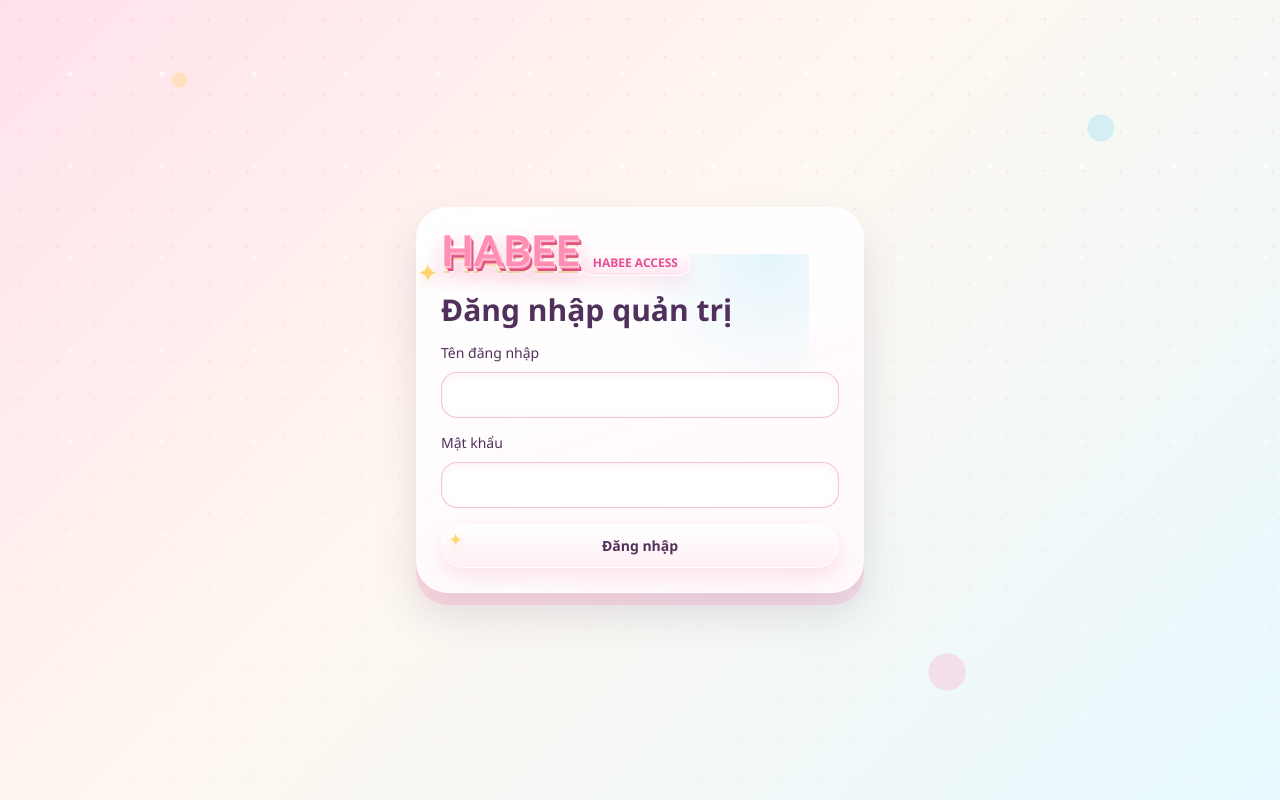
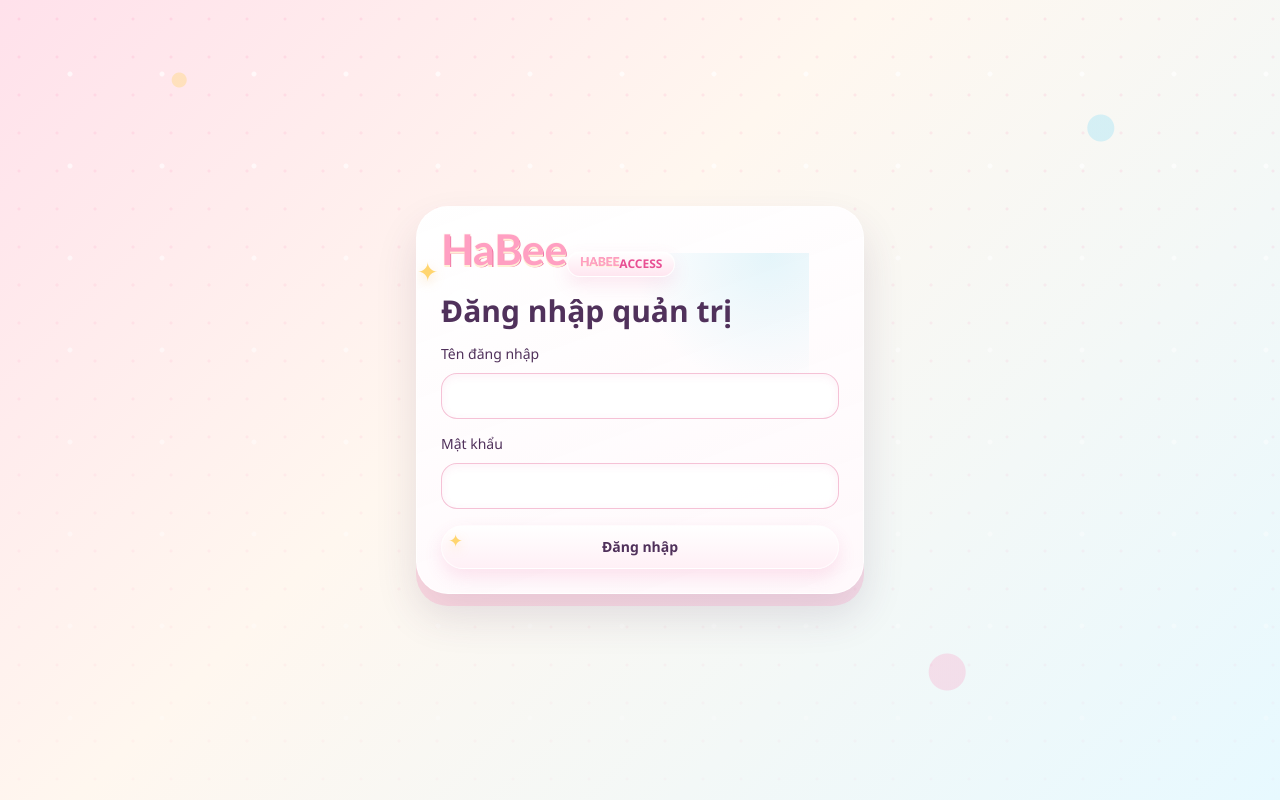
Before and after one commit to TuanKhaiAI2005/HaBee-Photobooth, a Next.js app: page /admin/login in a window 1280 px wide. Built offline with nearby package versions, Linux system fonts and the light colour scheme; no server answers.

Commit message:
update n time

```diff
--- a/src/app/admin/history/page.tsx
+++ b/src/app/admin/history/page.tsx
@@ -1,5 +1,11 @@
 import Link from "next/link";
 import { AdminNav } from "@/app/admin/admin-nav";
+import { ConfirmForm } from "@/app/components/confirm-form";
+import {
+  deleteAllHistoryAction,
+  deleteHistoryByDateAction,
+  deleteHistoryTicketAction,
+} from "@/lib/admin/history-actions";
 import { requireAdmin } from "@/lib/auth/guards";
 import { listHistory } from "@/lib/admin/history";
 import { prisma } from "@/lib/prisma";
@@ -59,6 +65,27 @@ export default async function AdminHistoryPage({ searchParams }: HistoryPageProp
         <Link className="photo-button-secondary" href="/admin/history">Xóa bộ lọc</Link>
       </form>
 
+      <section className="photo-card-soft grid gap-4 lg:grid-cols-2">
+        <ConfirmForm
+          action={deleteHistoryByDateAction}
+          className="grid gap-3 sm:grid-cols-[1fr_auto]"
+          confirmMessage="Xóa vĩnh viễn tất cả lịch sử đã kết thúc trong ngày này? Thao tác này không thể hoàn tác."
+          pendingLabel="Đang xóa..."
+          submitLabel="Xóa lịch sử ngày"
+        >
+          <input className="photo-input" defaultValue={data.filters.from ?? ""} name="date" type="date" />
+        </ConfirmForm>
+        <ConfirmForm
+          action={deleteAllHistoryAction}
+          className="flex flex-wrap items-center gap-3 lg:justify-end"
+          confirmMessage="Xóa vĩnh viễn tất cả lịch sử đã kết thúc? Thao tác này không thể hoàn tác."
+          pendingLabel="Đang xóa..."
+          submitLabel="Xóa tất cả lịch sử"
+        >
+          <span className="text-sm text-[var(--color-muted-text)]">Chỉ xóa vé đã hoàn tất, đã hủy hoặc vắng mặt.</span>
+        </ConfirmForm>
+      </section>
+
       <section className="photo-card-soft">
         {data.tickets.length === 0 ? (
           <p className="text-sm text-[var(--color-muted-text)]">Không có lịch sử phù hợp bộ lọc.</p>
@@ -83,6 +110,15 @@ export default async function AdminHistoryPage({ searchParams }: HistoryPageProp
                   <div><dt className="font-bold">Thời lượng</dt><dd>{ticket.duration}</dd></div>
                   <div><dt className="font-bold">Trạng thái cuối</dt><dd>{ticketStatusLabel(ticket.status)}</dd></div>
                 </dl>
+                <ConfirmForm
+                  action={deleteHistoryTicketAction}
+                  className="mt-4 flex flex-wrap items-center gap-3"
+                  confirmMessage={`Xóa vĩnh viễn lịch sử ${ticket.ticketCode}? Thao tác này không thể hoàn tác.`}
+                  pendingLabel="Đang xóa..."
+                  submitLabel="Xóa lịch sử"
+                >
+                  <input name="id" type="hidden" value={ticket.id} />
+                </ConfirmForm>
               </article>
             ))}
           </div>
--- a/src/app/admin/page.tsx
+++ b/src/app/admin/page.tsx
@@ -1,6 +1,6 @@
 import Link from "next/link";
 import { AdminNav } from "@/app/admin/admin-nav";
-import { BrandMark } from "@/app/components/brand-mark";
+import { BrandMark, HaBeeLogoText } from "@/app/components/brand-mark";
 import { requireAdmin } from "@/lib/auth/guards";
 import { prisma } from "@/lib/prisma";
 import { todayVietnamUtcRange } from "@/lib/timezone";
@@ -56,7 +56,7 @@ export default async function AdminPage() {
         </div>
         <div className="admin-overview-content">
           <span className="admin-status-pill">San sang van hanh</span>
-          <h1>Bang dieu khien HaBee</h1>
+          <h1>Bang dieu khien <HaBeeLogoText /></h1>
           <p>Dang dang nhap: {account.fullName}.</p>
           <div className="admin-overview-actions" aria-label="Tac vu nhanh">
             <Link className="photo-button" href="/admin/rooms">
--- a/src/app/components/brand-mark.tsx
+++ b/src/app/components/brand-mark.tsx
@@ -2,10 +2,18 @@ type BrandMarkProps = {
   compact?: boolean;
 };
 
+type HaBeeLogoTextProps = {
+  className?: string;
+};
+
+export function HaBeeLogoText({ className }: HaBeeLogoTextProps) {
+  return <span className={className ? `habee-logo-text ${className}` : "habee-logo-text"}>HaBee</span>;
+}
+
 export function BrandMark({ compact = false }: BrandMarkProps) {
   return (
     <div className={compact ? "brand-mark brand-mark-compact" : "brand-mark"} aria-label="HaBee Photobooth">
-      <span className="brand-bubble">HABEE</span>
+      <span className="brand-bubble">HaBee</span>
       {!compact ? <span className="brand-script">Photobooth</span> : null}
       {!compact ? (
         <span className="brand-tagline">Chụp ảnh Hàn Quốc - Chụp ảnh lấy ngay</span>
--- a/src/app/components/login-form.tsx
+++ b/src/app/components/login-form.tsx
@@ -1,7 +1,7 @@
 "use client";
 
 import { useActionState } from "react";
-import { BrandMark } from "@/app/components/brand-mark";
+import { BrandMark, HaBeeLogoText } from "@/app/components/brand-mark";
 import type { LoginActionState } from "@/lib/auth/actions";
 
 type LoginFormProps = {
@@ -22,7 +22,7 @@ export function LoginForm({ action, fieldName, fieldLabel, heading, passwordLabe
       <form action={formAction} className="photo-card habee-decor grid w-full max-w-md gap-4">
         <div>
           <BrandMark compact />
-          <p className="photo-badge mt-4">HaBee access</p>
+          <p className="photo-badge mt-4"><HaBeeLogoText /> access</p>
         </div>
         <h1 className="text-3xl font-black text-[var(--color-ink)]">{heading}</h1>
         <label className="grid gap-2 text-sm font-medium text-[var(--color-navy)]">
--- a/src/app/globals.css
+++ b/src/app/globals.css
@@ -378,26 +378,37 @@ body::before {
   }
 
   .brand-bubble {
-    color: #ff8db4;
+    display: inline-block;
+    color: #ff9fc2;
     font-family: "Arial Rounded MT Bold", "Cooper Black", "Trebuchet MS", var(--font-ui);
     font-size: clamp(2.15rem, 8vw, 6.35rem);
     font-weight: 900;
     letter-spacing: 0;
-    -webkit-text-stroke: 0.06em #fffaf1;
+    -webkit-text-stroke: 0.045em #fffaf4;
     paint-order: stroke fill;
+    -webkit-text-fill-color: #ff9fc2;
     text-shadow:
-      0 -0.08em 0 rgb(255 255 255 / 0.72),
-      0.025em 0.035em 0 #ffbfd3,
-      0.045em 0.065em 0 #f36f9d,
-      0.075em 0.105em 0 #dc507e,
-      0 0.11em 0 #fff0d8,
-      0 0.17em 0 rgb(238 185 105 / 0.52),
-      0 0.27em 0.42em rgb(219 85 125 / 0.26),
-      0 0.04em 0.22em rgb(255 255 255 / 0.96);
-    filter:
-      drop-shadow(0 0.05em 0.04em rgb(255 255 255 / 0.92))
-      drop-shadow(0 0.15em 0.18em rgb(255 117 173 / 0.18));
+      0 0.055em 0 #fff0d6,
+      0.025em 0.045em 0 #f06fa2;
+    filter: none;
     transform: translateY(-0.02em);
+  }
+
+  .habee-logo-text {
+    display: inline-block;
+    color: #ff9fc2;
+    font-family: "Arial Rounded MT Bold", "Cooper Black", "Trebuchet MS", var(--font-ui);
+    font-weight: 900;
+    letter-spacing: 0;
+    line-height: 0.92;
+    vertical-align: -0.03em;
+    -webkit-text-stroke: 0.032em #fffaf4;
+    paint-order: stroke fill;
+    -webkit-text-fill-color: #ff9fc2;
+    text-shadow:
+      0 0.05em 0 #fff0d6,
+      0.022em 0.04em 0 #f06fa2;
+    filter: none;
   }
 
   .brand-script {
--- a/src/app/rooms/page.tsx
+++ b/src/app/rooms/page.tsx
@@ -3,7 +3,7 @@ import { prisma } from "@/lib/prisma";
 import { listPublicRooms } from "@/lib/public/tickets";
 import { roomStatusLabel } from "@/lib/labels";
 import { QueueConnectionIndicator } from "@/app/components/connection-indicator";
-import { BrandMark } from "@/app/components/brand-mark";
+import { BrandMark, HaBeeLogoText } from "@/app/components/brand-mark";
 
 export const dynamic = "force-dynamic";
 
@@ -16,7 +16,7 @@ export default async function PublicRoomsPage() {
       <section className="photo-card habee-decor grid gap-5 md:grid-cols-[1fr_auto] md:items-center">
         <div>
           <BrandMark compact />
-          <p className="photo-badge mt-4">HaBee Photobooth</p>
+          <p className="photo-badge mt-4"><HaBeeLogoText /> Photobooth</p>
           <h1 className="mt-3 text-3xl font-black text-[var(--color-navy)] sm:text-4xl">
             Chọn phòng để lấy vé hàng đợi
           </h1>
--- /dev/null
+++ b/src/lib/admin/history-actions.ts
@@ -0,0 +1,129 @@
+"use server";
+
+import { Prisma, type QueueTicketStatus } from "@prisma/client";
+import { revalidatePath } from "next/cache";
+import { z } from "zod";
+import { actionError, actionOk, type AdminActionState } from "@/lib/admin/action-state";
+import { requireAdmin } from "@/lib/auth/guards";
+import { prisma } from "@/lib/prisma";
+import { vietnamDateToUtcRange } from "@/lib/timezone";
+
+const historyTicketIdSchema = z.object({
+  id: z.string().uuid(),
+});
+
+const historyDateSchema = z.object({
+  date: z.string().regex(/^\d{4}-\d{2}-\d{2}$/),
+});
+
+const deletableStatuses = ["COMPLETED", "CANCELLED", "NO_SHOW"] as const satisfies QueueTicketStatus[];
+
+function revalidateHistoryPaths(): void {
+  revalidatePath("/admin/history");
+  revalidatePath("/admin");
+}
+
+async function deleteHistoryByWhere(where: Prisma.QueueTicketWhereInput): Promise<number> {
+  const result = await prisma.$transaction(async (tx) => {
+    await tx.queueEvent.deleteMany({
+      where: {
+        ticket: {
+          is: where,
+        },
+      },
+    });
+
+    return tx.queueTicket.deleteMany({ where });
+  });
+
+  revalidateHistoryPaths();
+  return result.count;
+}
+
+export async function deleteHistoryTicketAction(
+  _state: AdminActionState,
+  formData: FormData,
+): Promise<AdminActionState> {
+  await requireAdmin();
+  const parsed = historyTicketIdSchema.safeParse({ id: formData.get("id") });
+
+  if (!parsed.success) {
+    return actionError("Lịch sử không hợp lệ.");
+  }
+
+  try {
+    const ticket = await prisma.queueTicket.findUnique({
+      where: { id: parsed.data.id },
+      select: { id: true, roomId: true, status: true },
+    });
+
+    if (!ticket) {
+      return actionError("Không tìm thấy lịch sử.");
+    }
+
+    if (!deletableStatuses.includes(ticket.status as (typeof deletableStatuses)[number])) {
+      return actionError("Chỉ xóa được lịch sử của vé đã hoàn tất, đã hủy hoặc vắng mặt.");
+    }
+
+    await prisma.$transaction([
+      prisma.queueEvent.deleteMany({ where: { ticketId: ticket.id } }),
+      prisma.queueTicket.delete({ where: { id: ticket.id } }),
+    ]);
+
+    revalidateHistoryPaths();
+    revalidatePath(`/admin/rooms/${ticket.roomId}`);
+    revalidatePath(`/admin/rooms/${ticket.roomId}/queue`);
+    return actionOk("Đã xóa lịch sử.");
+  } catch {
+    return actionError("Không thể xóa lịch sử.");
+  }
+}
+
+export async function deleteAllHistoryAction(
+  state: AdminActionState,
+  formData: FormData,
+): Promise<AdminActionState> {
+  void state;
+  void formData;
+  await requireAdmin();
+
+  try {
+    const count = await deleteHistoryByWhere({
+      status: { in: [...deletableStatuses] },
+    });
+
+    return actionOk(`Đã xóa ${count} dòng lịch sử.`);
+  } catch {
+    return actionError("Không thể xóa tất cả lịch sử.");
+  }
+}
+
+export async function deleteHistoryByDateAction(
+  _state: AdminActionState,
+  formData: FormData,
+): Promise<AdminActionState> {
+  await requireAdmin();
+  const parsed = historyDateSchema.safeParse({ date: formData.get("date") });
+
+  if (!parsed.success) {
+    return actionError("Ngày xóa lịch sử không hợp lệ.");
+  }
+
+  const start = vietnamDateToUtcRange(parsed.data.date, "start");
+  const endExclusive = vietnamDateToUtcRange(parsed.data.date, "endExclusive");
+
+  if (!start || !endExclusive) {
+    return actionError("Ngày xóa lịch sử không hợp lệ.");
+  }
+
+  try {
+    const count = await deleteHistoryByWhere({
+      status: { in: [...deletableStatuses] },
+      createdAt: { gte: start, lt: endExclusive },
+    });
+
+    return actionOk(`Đã xóa ${count} dòng lịch sử trong ngày ${parsed.data.date}.`);
+  } catch {
+    return actionError("Không thể xóa lịch sử theo ngày.");
+  }
+}
--- a/src/lib/public/room-access.ts
+++ b/src/lib/public/room-access.ts
@@ -1,7 +1,7 @@
 import type { RoomStatus } from "@prisma/client";
 
 export function isPublicRoomStatus(status: RoomStatus): boolean {
-  return status === "ACTIVE" || status === "PAUSED";
+  return status === "ACTIVE";
 }
 
 export function canRegisterRoomStatus(status: RoomStatus): boolean {
```
Also changed, not shown: 1 other file (tests, documents, lock files or other folders).
